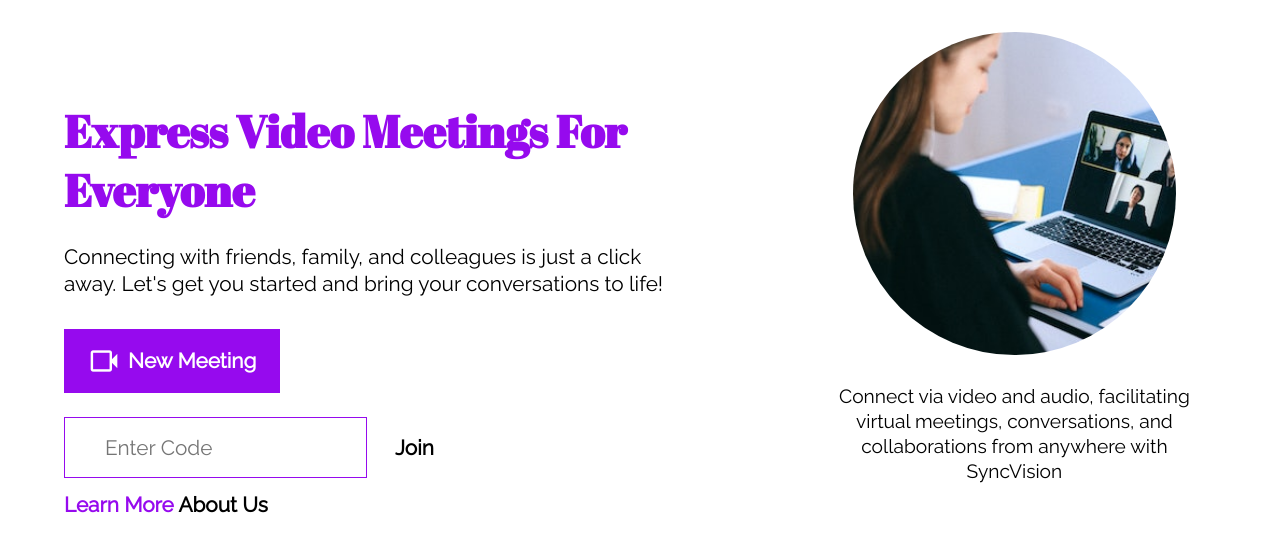
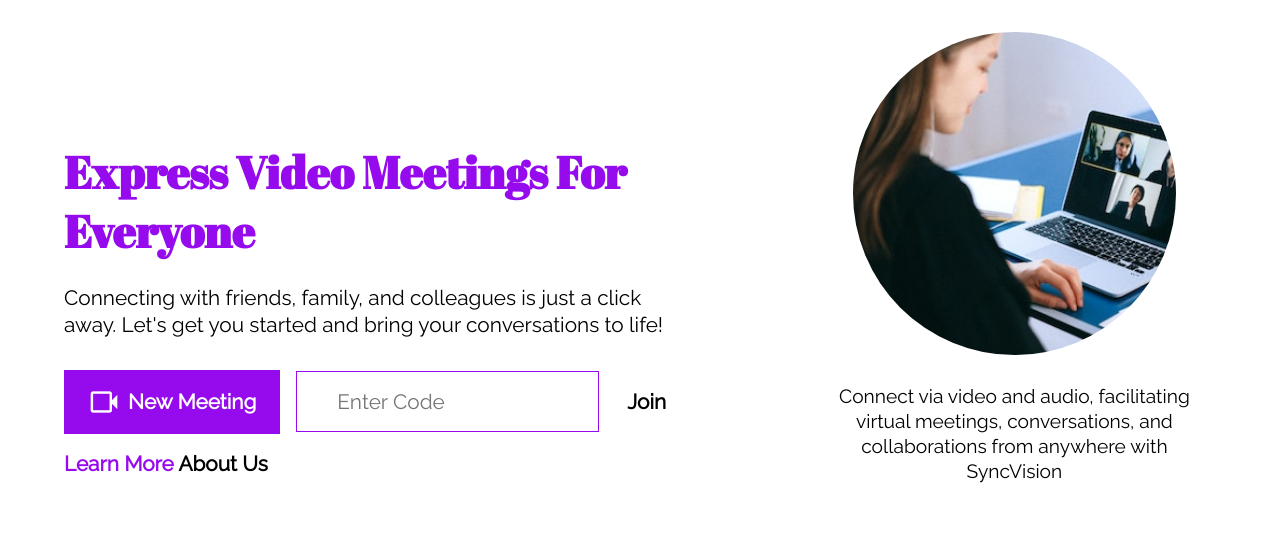
Before and after one commit to martinsndifon/SyncVision, a Flask app: page / in a window 1280 px wide. Shown: the part 77-629 px from the top of the page. Run offline with Flask 3, Linux system fonts and the light colour scheme.

Commit message:
action section displayed flex

```diff
--- a/static/styles/index.css
+++ b/static/styles/index.css
@@ -232,8 +232,19 @@ footer a {
         font-size: 1.3rem;
     }
 
+    .action {
+        display: flex;
+        align-items: center;
+        gap: 1rem;
+        margin-bottom: 1rem;
+    }
+
+    .action_link {
+        margin-block-end: 0rem;
+    }
+
     form {
-        margin-bottom: .8rem;
+        margin-bottom: 0rem;
     }
 
     footer {
```
